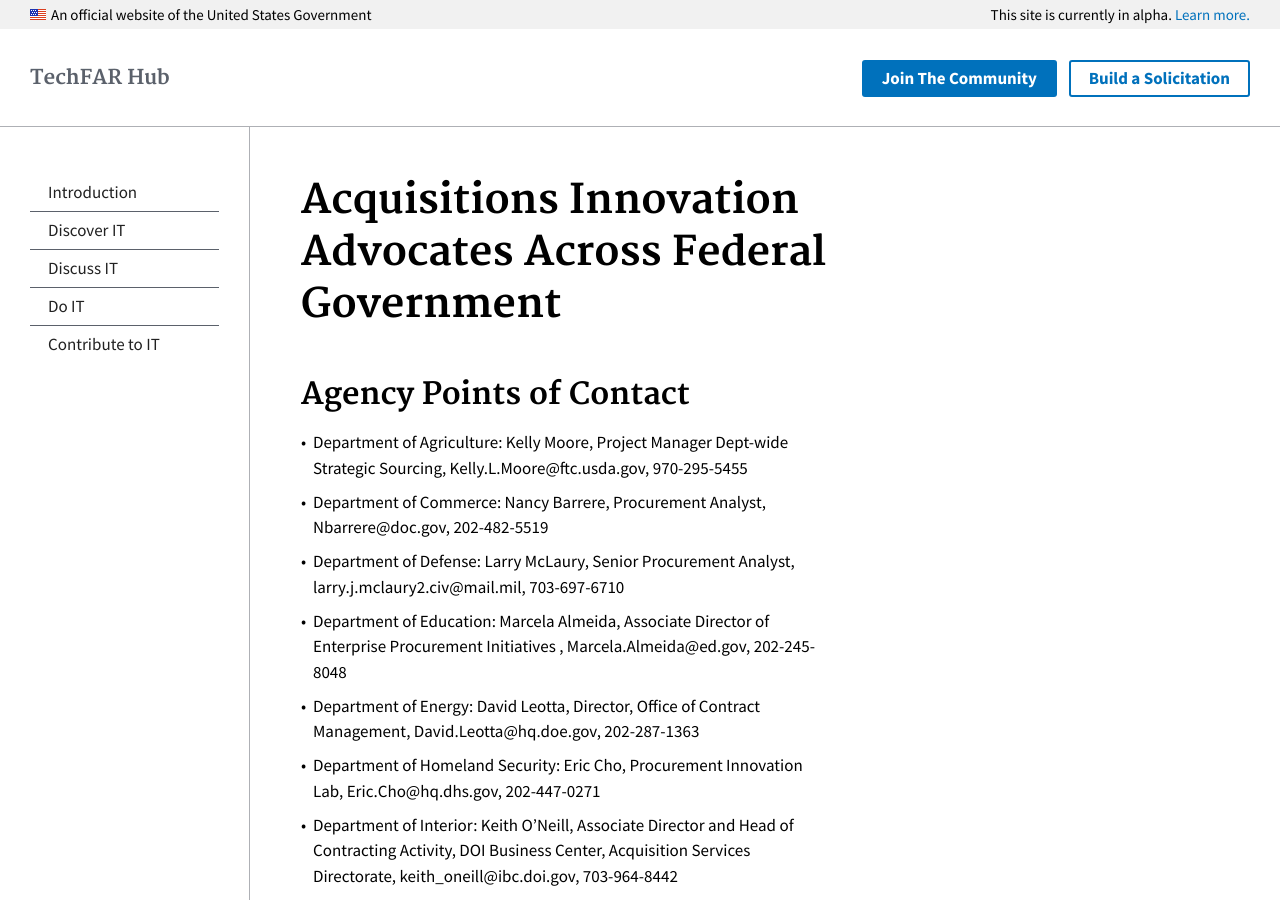
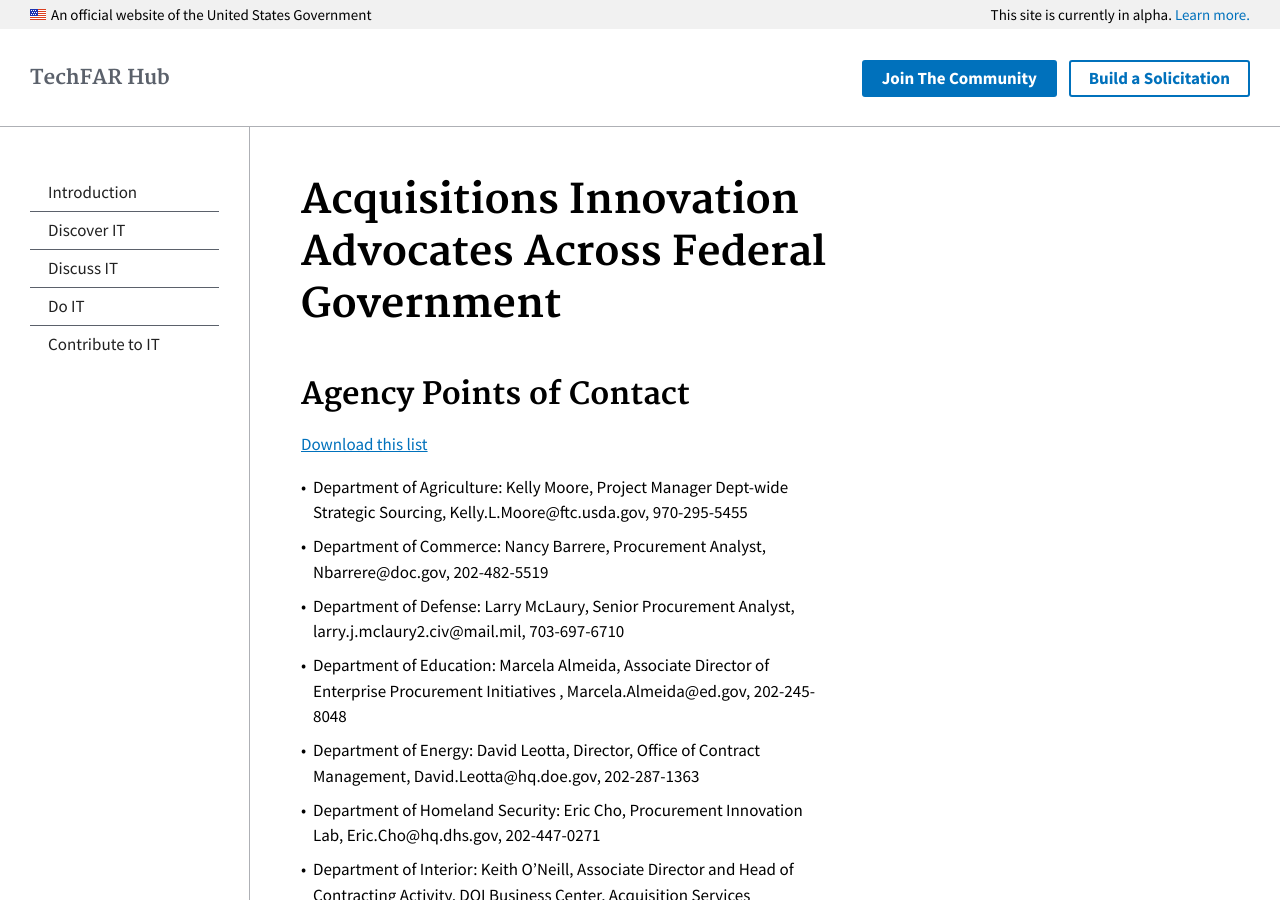
Before and after one commit to usds/techfar-hub, a Jekyll site: the page built from initiatives/AIAlist.md, in a window 1280 px wide and 900 px high. Built offline with Jekyll 4.4.1, drawn with Linux system fonts in a browser that asks for light colours.

Commit message:
Adding dowload link to AIA

```diff
--- a/initiatives/AIAlist.md
+++ b/initiatives/AIAlist.md
@@ -6,6 +6,8 @@
 ---
 
 ## Agency Points of Contact
+[Download this list](https://techfarhub.cio.gov/assets/files/AIA_List.pdf){:target="_blank"}
+
 -	Department of Agriculture: Kelly Moore, Project Manager Dept-wide Strategic Sourcing, Kelly.L.Moore@ftc.usda.gov, 970-295-5455
 -	Department of Commerce: Nancy Barrere, Procurement Analyst, Nbarrere@doc.gov, 202-482-5519
  - Department of Defense: Larry McLaury, Senior Procurement Analyst, larry.j.mclaury2.civ@mail.mil, 703-697-6710
```
